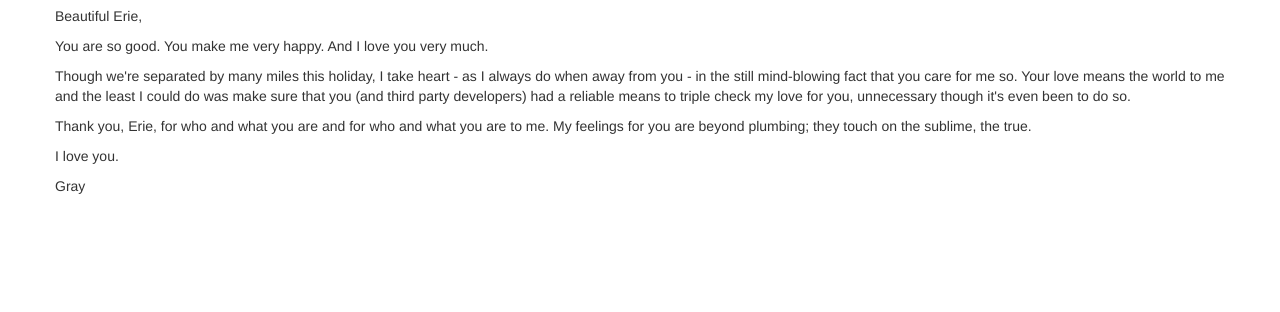
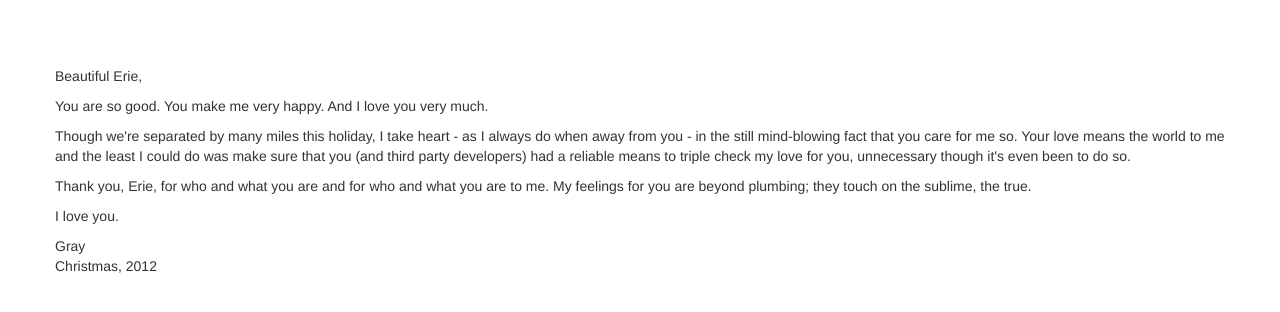
Before and after one commit to gbinal/EM-API, a Jekyll site: the page built from about.html, in a window 1280 px wide. Shown: the top 312 px of the page. Built offline with Jekyll 4.4.1, drawn with Linux system fonts in a browser that asks for light colours; nearby versions of some CDN libraries.

Commit message:
Update about.html

```diff
--- a/about.html
+++ b/about.html
@@ -2,7 +2,7 @@
 layout: default
 ---
 
-
+<div style="margin: 60px auto;">
 <p>Beautiful Erie,  </p>
 
 <p>You are so good.  You make me very happy.  And I love you very much.  </p>
@@ -13,4 +13,5 @@ layout: default
 
 <p>I love you.  </p>
 
-<p>Gray</p>
+<p>Gray<br>
+Christmas, 2012</p>
```
